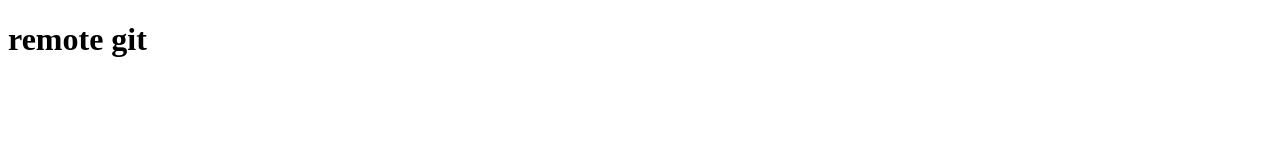
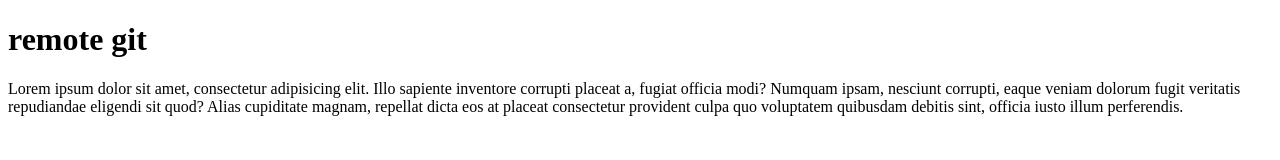
Before and after one commit to luthfiadilal/luthfi-git-test, a plain HTML site: page index.html in a window 1280 px wide. Drawn offline with Linux system fonts and the light colour scheme.

Commit message:
menambahkan pargrap

```diff
--- a/index.html
+++ b/index.html
@@ -8,5 +8,6 @@
 </head>
 <body>
     <h1>remote git</h1>
+    <p>Lorem ipsum dolor sit amet, consectetur adipisicing elit. Illo sapiente inventore corrupti placeat a, fugiat officia modi? Numquam ipsam, nesciunt corrupti, eaque veniam dolorum fugit veritatis repudiandae eligendi sit quod? Alias cupiditate magnam, repellat dicta eos at placeat consectetur provident culpa quo voluptatem quibusdam debitis sint, officia iusto illum perferendis.</p>
 </body>
 </html>
```
